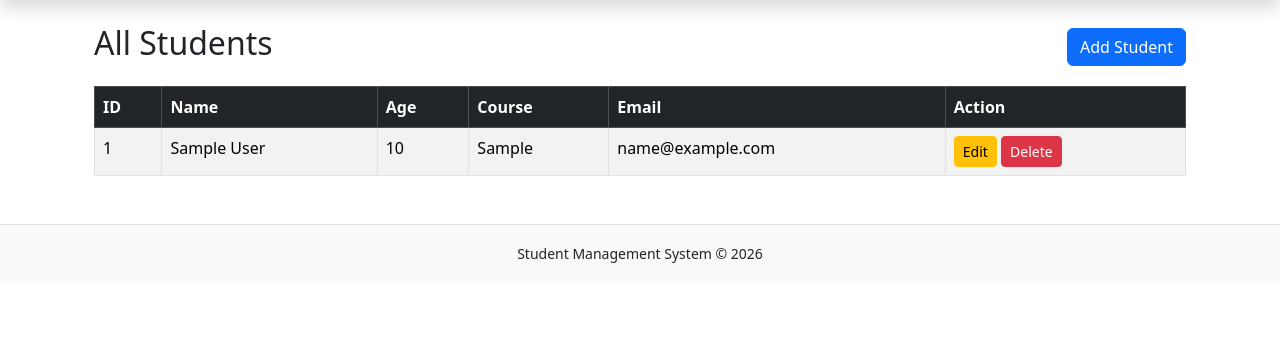
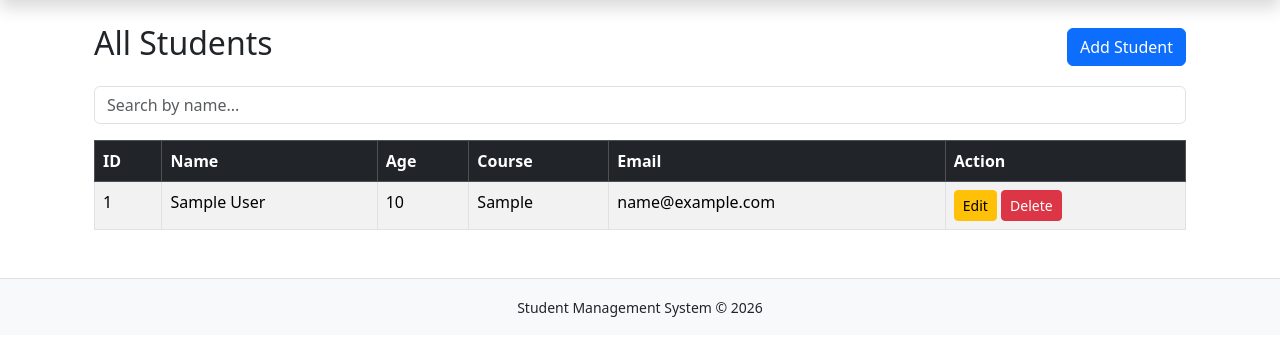
Before and after one commit to lakshitbuilds/Student_management, a Flask app: page /students in a window 1280 px wide. Shown: the part 56-412 px from the top of the page. Run offline with Flask 3, Linux system fonts and the light colour scheme; tables that the repository leaves empty hold one stand-in row (values such as "Sample post").

Commit message:
Added student search feature

```diff
--- a/app.py
+++ b/app.py
@@ -90,6 +90,9 @@ def add_student():
 
 @app.route("/students")
 def students():
+
+    search = request.args.get("search", "")
+
     conn = mysql.connector.connect(
         host="localhost",
         user="root",
@@ -99,7 +102,16 @@ def students():
 
     cursor = conn.cursor()
 
-    cursor.execute("SELECT * FROM students")
+    if search:
+        cursor.execute(
+            "SELECT * FROM students WHERE name LIKE %s",
+            (f"%{search}%",)
+        )
+
+    else:
+        cursor.execute(
+            "SELECT * FROM students"
+        )
 
     students = cursor.fetchall()
 
--- a/templates/students.html
+++ b/templates/students.html
@@ -7,7 +7,15 @@ content %}
 
     <a href="/add_student" class="btn btn-primary"> Add Student </a>
   </div>
-
+  <form method="GET" action="/students" class="mb-3">
+    <input
+      type="text"
+      name="search"
+      class="form-control"
+      placeholder="Search by name..."
+      value="{{ request.args.get('search', '') }}"
+    />
+  </form>
   <table class="table table-bordered table-striped">
     <thead class="table-dark">
       <tr>
```
